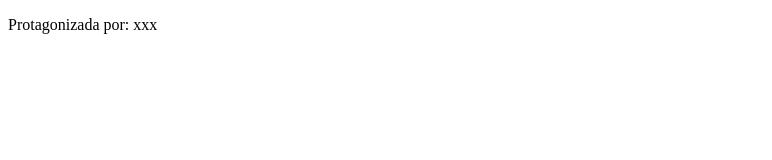
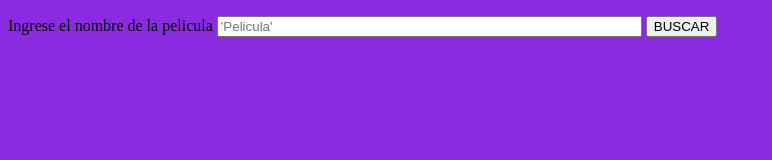
Before and after one commit to albertopinedaorozco/ejemploteam, a plain HTML site: page BlancaNieveYLosSieteEnanitos.html in a window 1280 px wide. Shown: the whole page, without its empty margins (0-772 px from the left). Drawn offline with Linux system fonts and the light colour scheme.

Commit message:
Modificacion en Balnca Nieves

```diff
--- a/BlancaNieveYLosSieteEnanitos.html
+++ b/BlancaNieveYLosSieteEnanitos.html
@@ -1,16 +1,17 @@
 <!DOCTYPE html>
 <html lang="en">
 <head>
-    <meta charset="UTF-8">
-    <meta name="viewport" content="width=device-width, initial-scale=1.0">
-    <meta http-equiv="X-UA-Compatible" content="ie=edge">
-    <title>Document</title>
+   <style>
+   body{
+       background-color: blueviolet;
+   }
+   </style>
 </head>
 <body>
     <p>
-        Protagonizada por: xxx
-
-
+      <label>Ingrese el nombre de la pelicula</label>
+      <input type="text" size="50" placeholder="'Pelicula'">
+      <button>BUSCAR</button>
     </p>
 </body>
 </html>
```
